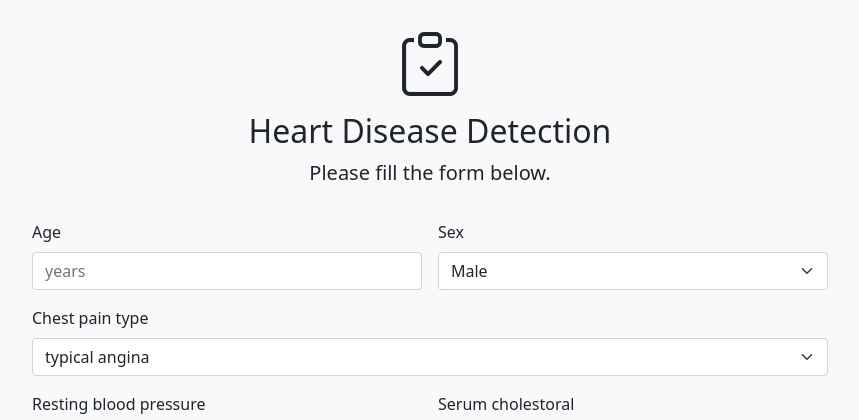
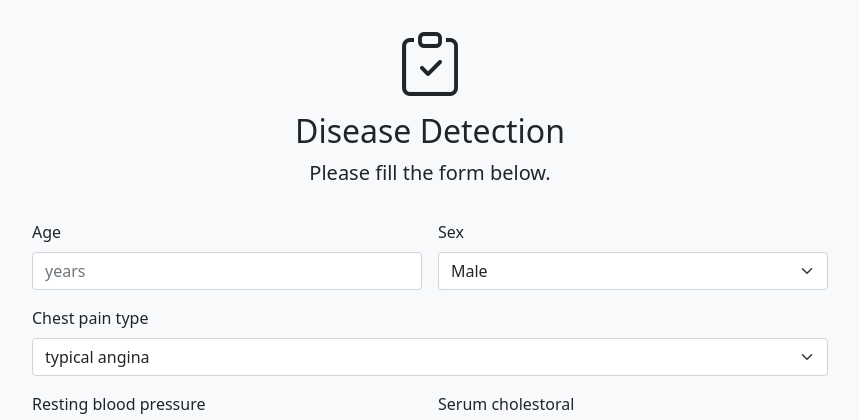
Before and after one commit to Akshitdhruv/Model, a Django app: page /test in a window 1280 px wide. Shown: the top 420 px of the page, without its empty margins (210-1069 px from the left). Run offline with Django 4.2, Linux system fonts and the light colour scheme; some libraries are stand-ins or nearby versions.

Commit message:
Update test.html

```diff
--- a/templates/test.html
+++ b/templates/test.html
@@ -59,7 +59,7 @@
                 data-bs-placement="top"
                 title="Tooltip on top"
               >
-                Heart Disease Detection
+               Disease Detection
               </h2>
 
 
```
